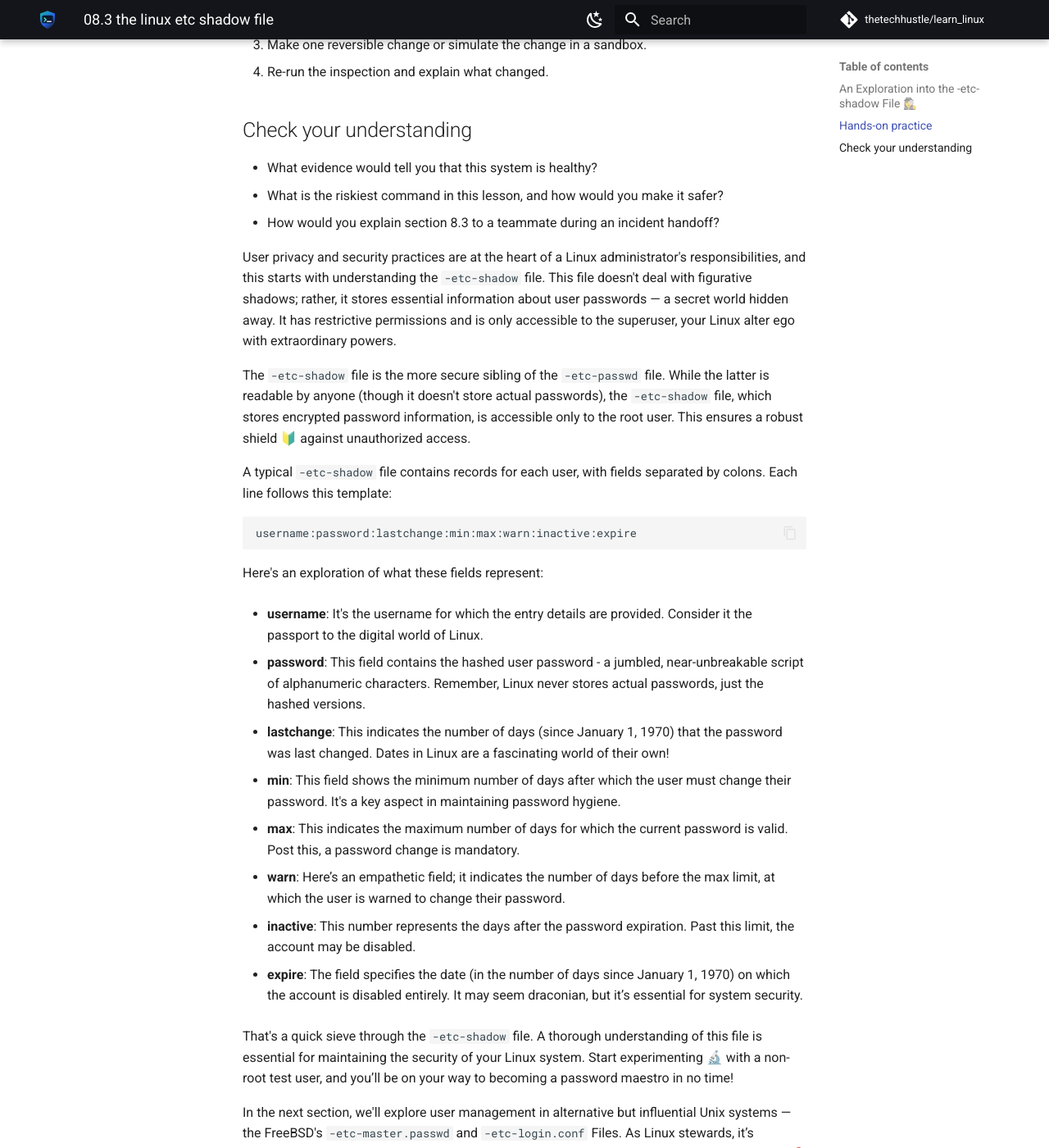
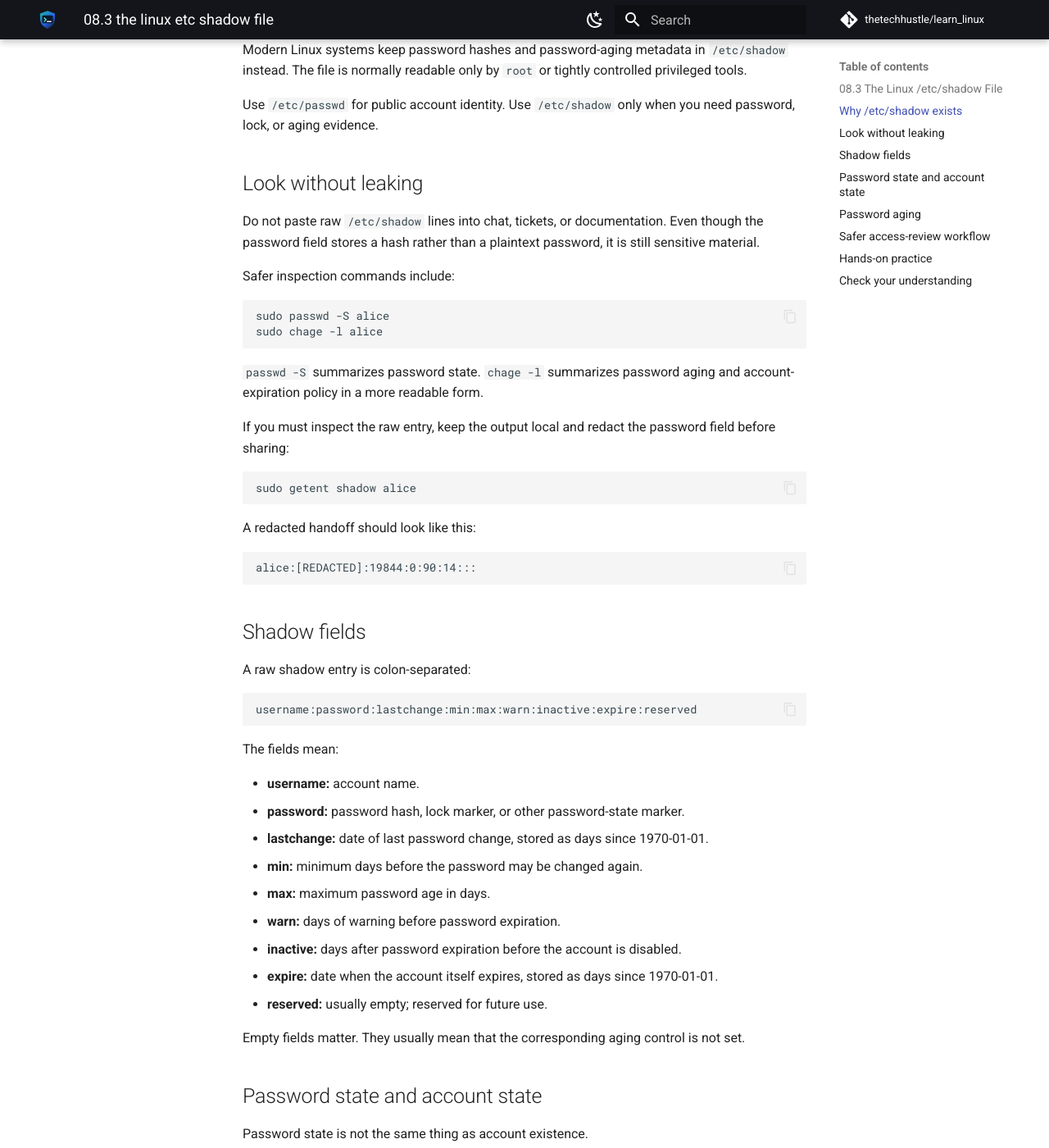
Before and after one commit to thetechhustle/learn_linux, an MkDocs documentation site: the page built from docs/lessons/08_user_management/08.3_the_linux_-etc-shadow_file.md, in a window 1280 px wide and 1400 px high, scrolled down 847 px. Shown: the whole window at 82% size. Built offline with MkDocs 1.6.1 and Material for MkDocs 9.7.7, drawn with Linux system fonts in a browser that asks for light colours; comment, search, counter and statistics services are not loaded; some of the changed text lies outside the part shown.

Commit message:
Improve Chapter 08 shadow file lesson (#56)
Co-authored-by: Jules Ai <jules@Juless-Air.ts.net lan>

````diff
--- a/docs/lessons/08_user_management/08.3_the_linux_-etc-shadow_file.md
+++ b/docs/lessons/08_user_management/08.3_the_linux_-etc-shadow_file.md
@@ -1,62 +1,206 @@
-### An Exploration into the -etc-shadow File 🕵️‍♀️
-
-
+### 08.3 The Linux `/etc/shadow` File
 
 !!! abstract "What you will learn"
-    - Explain where **An Exploration into the -etc-shadow File 🕵️‍♀️** fits in day-to-day Linux operations.
-    - Use current Linux tooling to inspect, change, and verify the relevant system behavior.
-    - Connect the concept to a real operational scenario: a departing teammate whose access must be removed without losing evidence.
+    - Explain why Linux keeps password metadata outside `/etc/passwd`.
+    - Inspect shadow and password-aging information without exposing sensitive hashes.
+    - Recognize account lock, expiration, warning, and inactivity fields.
+    - Collect safe evidence during an access review or offboarding handoff.
 
 !!! example "Field story"
-    Imagine a departing teammate whose access must be removed without losing evidence. Your job is not to memorize a command; it is to build a short evidence trail, choose a low-risk change, and prove whether the system improved.
+    A departing teammate's login must be disabled today, but their home directory and owned files need to stay available for review. You need to prove the account can no longer use password login without pasting password hashes into a ticket.
 
 !!! success "Operator principle"
-    Treat accounts as lifecycle objects: create, audit, disable, archive, and remove deliberately.
+    Treat `/etc/shadow` as sensitive evidence. Inspect only what you need, redact what you report, and prefer purpose-built account tools over manual edits.
+
+## Why `/etc/shadow` exists
+
+Early Unix systems stored account names and password hashes in `/etc/passwd`. That file has to stay readable by normal users because many tools need to map usernames, UIDs, GIDs, home directories, and shells.
+
+Modern Linux systems keep password hashes and password-aging metadata in `/etc/shadow` instead. The file is normally readable only by `root` or tightly controlled privileged tools.
+
+Use `/etc/passwd` for public account identity. Use `/etc/shadow` only when you need password, lock, or aging evidence.
+
+## Look without leaking
+
+Do not paste raw `/etc/shadow` lines into chat, tickets, or documentation. Even though the password field stores a hash rather than a plaintext password, it is still sensitive material.
+
+Safer inspection commands include:
+
+```bash
+sudo passwd -S alice
+sudo chage -l alice
+```
+
+`passwd -S` summarizes password state. `chage -l` summarizes password aging and account-expiration policy in a more readable form.
+
+If you must inspect the raw entry, keep the output local and redact the password field before sharing:
+
+```bash
+sudo getent shadow alice
+```
+
+A redacted handoff should look like this:
+
+```text
+alice:[REDACTED]:19844:0:90:14:::
+```
+
+## Shadow fields
+
+A raw shadow entry is colon-separated:
+
+```text
+username:password:lastchange:min:max:warn:inactive:expire:reserved
+```
+
+The fields mean:
+
+- **username:** account name.
+- **password:** password hash, lock marker, or other password-state marker.
+- **lastchange:** date of last password change, stored as days since 1970-01-01.
+- **min:** minimum days before the password may be changed again.
+- **max:** maximum password age in days.
+- **warn:** days of warning before password expiration.
+- **inactive:** days after password expiration before the account is disabled.
+- **expire:** date when the account itself expires, stored as days since 1970-01-01.
+- **reserved:** usually empty; reserved for future use.
+
+Empty fields matter. They usually mean that the corresponding aging control is not set.
+
+## Password state and account state
+
+Password state is not the same thing as account existence.
+
+An account can exist while password login is locked. That is often useful for service accounts, break-glass reviews, and offboarding, because files, UID ownership, and audit history remain intact.
+
+Common states you may see through `passwd -S` include:
+
+- `P`: usable password is set.
+- `L`: password is locked.
+- `NP`: no password is set.
+
+Exact output varies by distribution, so confirm with the local man pages:
+
+```bash
+man passwd
+man chage
+man shadow
+```
+
+For offboarding, locking password login is usually safer than deleting the account immediately:
+
+```bash
+sudo passwd -l alice
+```
+
+Unlocking reverses that specific password lock:
+
+```bash
+sudo passwd -u alice
+```
+
+Do not run those commands on a real account during practice. Use a disposable lab account.
+
+## Password aging
+
+Password-aging policy helps answer questions like:
+
+- When was the password last changed?
+- Is the password expired?
+- When will the user be warned?
+- Will the account become inactive after expiration?
+- Does the account itself have an expiration date?
+
+Inspect aging policy with:
+
+```bash
+sudo chage -l alice
+```
+
+Set aging policy only when you have a clear operational reason and a rollback path. For example, a lab-only password max-age change might look like:
+
+```bash
+sudo chage -M 90 alice
+```
+
+In production, document the reason, affected account, previous value, new value, and verification output.
+
+## Safer access-review workflow
+
+For a real account review, use this order:
+
+1. Identify the account:
+
+   ```bash
+   getent passwd alice
+   id alice
+   ```
+
+2. Check active sessions and processes:
+
+   ```bash
+   who
+   pgrep -u alice -a
+   ```
+
+3. Check password and aging state:
+
+   ```bash
+   sudo passwd -S alice
+   sudo chage -l alice
+   ```
+
+4. If password login must be disabled, lock the password instead of deleting the account:
+
+   ```bash
+   sudo passwd -l alice
+   ```
+
+5. Verify and record a redacted handoff:
+
+   ```bash
+   sudo passwd -S alice
+   sudo chage -l alice
+   ```
+
+The handoff should say what changed and what remains preserved, such as home directory, UID ownership, service dependencies, and any active processes that still need follow-up.
 
 ## Hands-on practice
 
-Run these on a disposable VM, container, or lab machine unless the lesson explicitly says otherwise.
+Use a disposable VM, container, or lab account. Do not practice on a real user's account.
 
-1. Inspect the current state with a read-only command related to this topic.
-2. Save the command and output in a short lab note.
-3. Make one reversible change or simulate the change in a sandbox.
-4. Re-run the inspection and explain what changed.
+1. Create or choose a lab account.
+2. Inspect public identity:
+
+   ```bash
+   getent passwd LABUSER
+   id LABUSER
+   ```
+
+3. Inspect password state and aging:
+
+   ```bash
+   sudo passwd -S LABUSER
+   sudo chage -l LABUSER
+   ```
+
+4. Write a redacted note that answers:
+   - Is password login set, locked, or absent?
+   - When was the password last changed?
+   - Is there a maximum password age?
+   - Is there an account expiration date?
+   - What exact command would you use to verify this again?
+
+5. If you intentionally created the lab account and it is safe to modify, lock it and verify the state changed:
+
+   ```bash
+   sudo passwd -l LABUSER
+   sudo passwd -S LABUSER
+   ```
 
 ## Check your understanding
 
-- What evidence would tell you that this system is healthy?
-- What is the riskiest command in this lesson, and how would you make it safer?
-- How would you explain section 8.3 to a teammate during an incident handoff?
-
-
-User privacy and security practices are at the heart of a Linux administrator's responsibilities, and this starts with understanding the `-etc-shadow` file. This file doesn't deal with figurative shadows; rather, it stores essential information about user passwords — a secret world hidden away. It has restrictive permissions and is only accessible to the superuser, your Linux alter ego with extraordinary powers.
-
-The `-etc-shadow` file is the more secure sibling of the `-etc-passwd` file. While the latter is readable by anyone (though it doesn't store actual passwords), the `-etc-shadow` file, which stores encrypted password information, is accessible only to the root user. This ensures a robust shield 🔰 against unauthorized access.
-
-A typical `-etc-shadow` file contains records for each user, with fields separated by colons. Each line follows this template:
-
-```plaintext
-username:password:lastchange:min:max:warn:inactive:expire
-```
-
-Here's an exploration of what these fields represent:
-
-- **username**: It's the username for which the entry details are provided. Consider it the passport to the digital world of Linux.
-
-- **password**: This field contains the hashed user password - a jumbled, near-unbreakable script of alphanumeric characters. Remember, Linux never stores actual passwords, just the hashed versions.
-
-- **lastchange**: This indicates the number of days (since January 1, 1970) that the password was last changed. Dates in Linux are a fascinating world of their own!
-
-- **min**: This field shows the minimum number of days after which the user must change their password. It's a key aspect in maintaining password hygiene.
-
-- **max**: This indicates the maximum number of days for which the current password is valid. Post this, a password change is mandatory.
-
-- **warn**: Here’s an empathetic field; it indicates the number of days before the max limit, at which the user is warned to change their password.
-
-- **inactive**: This number represents the days after the password expiration. Past this limit, the account may be disabled.
-
-- **expire**: The field specifies the date (in the number of days since January 1, 1970) on which the account is disabled entirely. It may seem draconian, but it’s essential for system security.
-
-That's a quick sieve through the `-etc-shadow` file. A thorough understanding of this file is essential for maintaining the security of your Linux system. Start experimenting 🔬 with a non-root test user, and you’ll be on your way to becoming a password maestro in no time!
-
-In the next section, we'll explore user management in alternative but influential Unix systems — the FreeBSD's `-etc-master.passwd` and `-etc-login.conf` Files. As Linux stewards, it’s insightful to know about these cousins from the Unix universe. Plunge ahead, fellow explorer! 🚀.
+- Why should password hashes not be pasted into tickets?
+- What is the difference between locking a password and deleting an account?
+- Which command gives a readable password-aging summary?
+- What evidence would you collect before disabling a departing user's password login?
````
